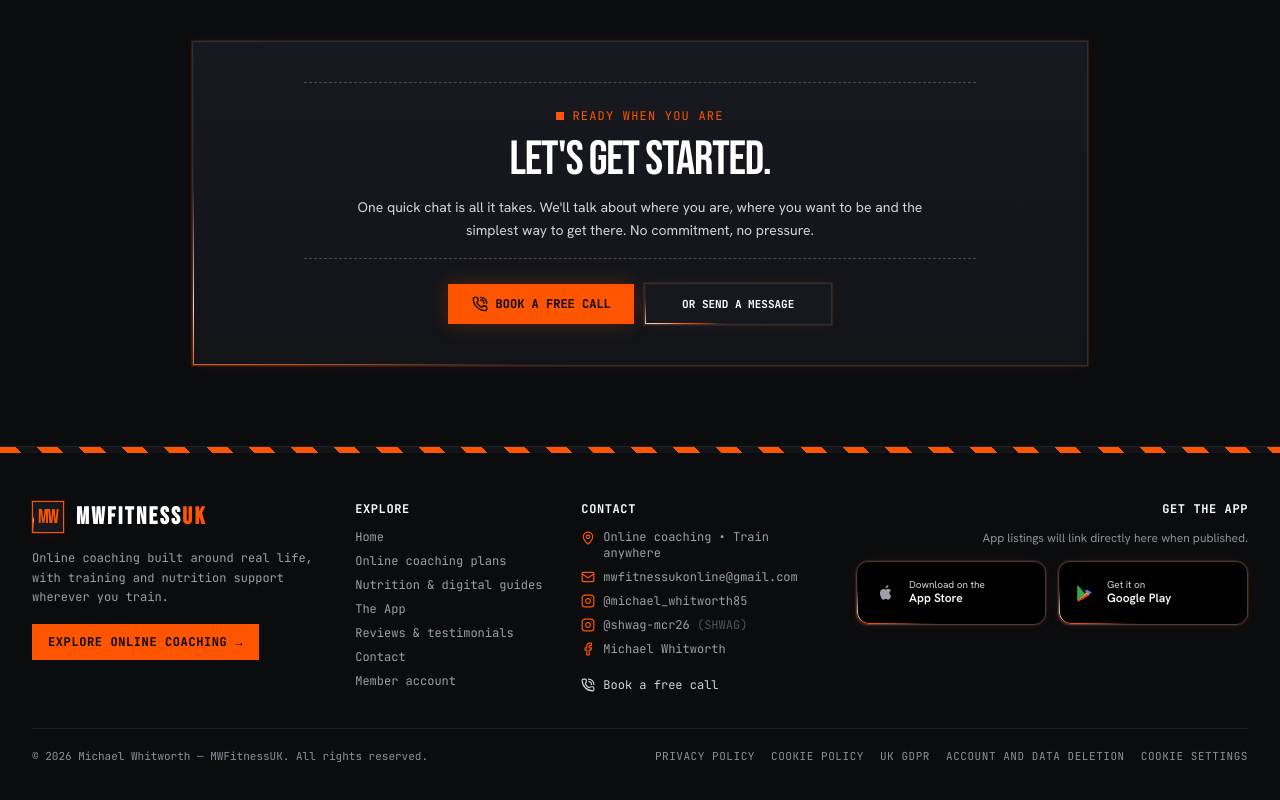
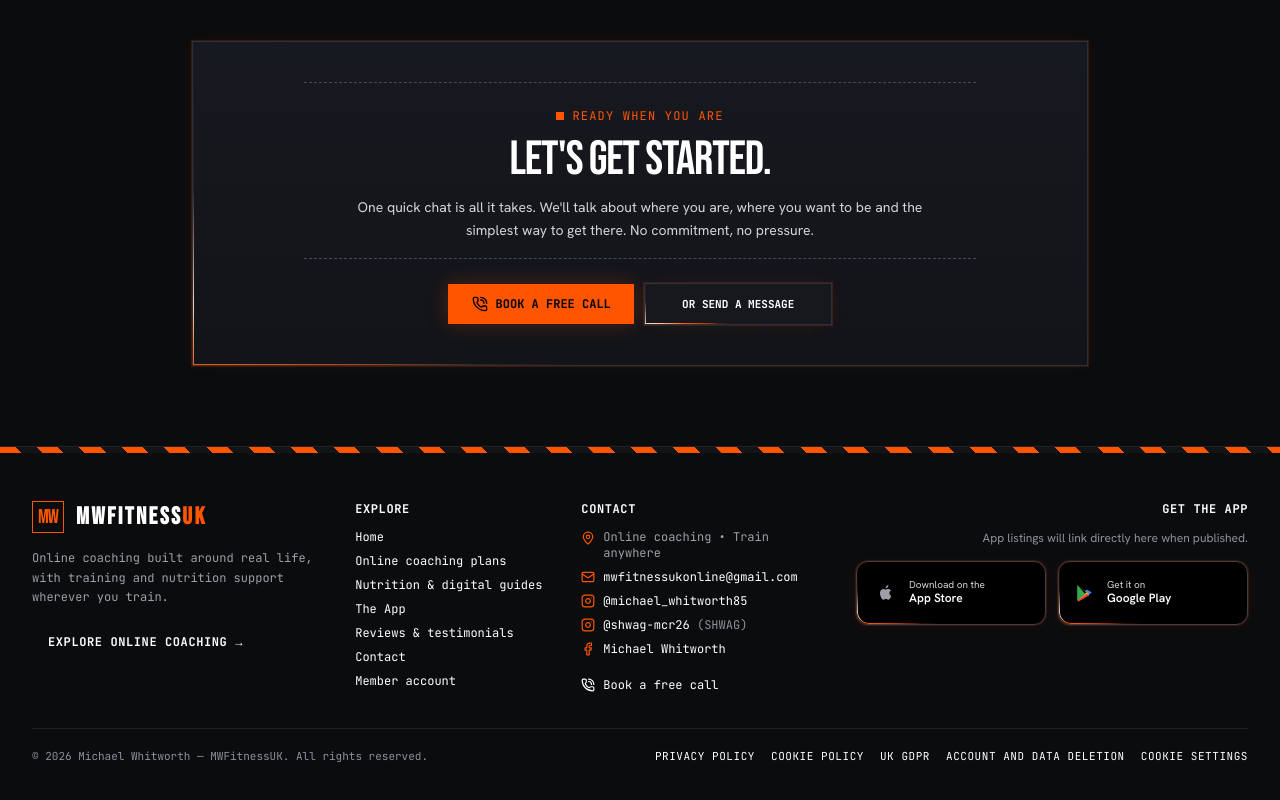
Before and after one commit to chriscallaghan2012/mwfitness, a React (Vite) app: page / in a window 1280 px wide. Shown: the part 3482-4282 px from the top of the page. Built offline with nearby package versions, Linux system fonts and the light colour scheme; no server answers.

Commit message:
footer: links use colour-only states (white<->orange), no backgrounds

```diff
--- a/src/components/Footer.tsx
+++ b/src/components/Footer.tsx
@@ -26,29 +26,29 @@ export const Footer: React.FC<FooterProps> = ({ onSelectScreen, onOpenBookCall }
       <div className="grid grid-cols-1 sm:grid-cols-2 lg:grid-cols-[1.2fr_0.8fr_1fr_auto] gap-8 mb-8 items-start">
         <div className="space-y-4">
           <div className="flex items-center gap-3">
-            <div className="w-8 h-8 bg-[#16181d] border border-[#ff5500] flex items-center justify-center"><span aria-hidden="true" className="font-display text-xl leading-none tracking-tighter text-[#ff5500]">MW</span></div>
+            <div className="w-8 h-8 bg-transparent border border-[#ff5500] flex items-center justify-center"><span aria-hidden="true" className="font-display text-xl leading-none tracking-tighter text-[#ff5500]">MW</span></div>
             <span className="font-display text-2xl tracking-widest text-white font-bold">MWFITNESS<span className="text-[#ff5500]">UK</span></span>
           </div>
           <p className="text-xs font-mono text-zinc-400 max-w-sm leading-relaxed">Online coaching built around real life, with training and nutrition support wherever you train.</p>
-          <button onClick={() => onSelectScreen('online-coaching')} className="bg-[#ff5500] hover:bg-[#ff6a1f] text-black font-mono font-bold text-xs py-2.5 px-4 uppercase tracking-wider">Explore online coaching <span aria-hidden="true">→</span></button>
+          <button onClick={() => onSelectScreen('online-coaching')} className="text-white hover:text-[#ff5500] font-mono font-bold text-xs py-2.5 px-4 uppercase tracking-wider transition-colors">Explore online coaching <span aria-hidden="true">→</span></button>
 
         </div>
         <div className="space-y-3">
           <h2 className="font-mono text-xs text-white uppercase tracking-wider font-bold">Explore</h2>
           <ul className="space-y-2 font-mono text-xs">
-            {NAV_LINKS.map((link) => <li key={link.id}><button onClick={() => onSelectScreen(link.id)} className="hover:text-[#ff5500] transition-colors">{link.label}</button></li>)}
+            {NAV_LINKS.map((link) => <li key={link.id}><button onClick={() => onSelectScreen(link.id)} className="text-white hover:text-[#ff5500] transition-colors">{link.label}</button></li>)}
           </ul>
         </div>
         <div className="space-y-3">
           <h2 className="font-mono text-xs text-white uppercase tracking-wider font-bold">Contact</h2>
           <div className="space-y-2 text-xs font-mono">
             <div className="flex items-start gap-2"><MapPin className="w-3.5 h-3.5 text-[#ff5500] shrink-0 mt-0.5" /><span>{CONTACT.location}</span></div>
-            <div className="flex items-center gap-2"><Mail className="w-3.5 h-3.5 text-[#ff5500] shrink-0" /><a href={`mailto:${CONTACT.email}`} className="hover:text-[#ff5500]">{CONTACT.email}</a></div>
-            <div className="flex items-center gap-2"><Instagram className="w-3.5 h-3.5 text-[#ff5500] shrink-0" /><a href={CONTACT.instagramUrl} target="_blank" rel="noopener noreferrer" className="hover:text-[#ff5500]">@{CONTACT.instagramHandle}</a></div>
-            <div className="flex items-center gap-2"><Instagram className="w-3.5 h-3.5 text-[#ff5500] shrink-0" /><a href={CONTACT.shwagInstagramUrl} target="_blank" rel="noopener noreferrer" className="hover:text-[#ff5500]">@{CONTACT.shwagInstagramHandle} <span className="text-zinc-600">(SHWAG)</span></a></div>
-            <div className="flex items-center gap-2"><Facebook className="w-3.5 h-3.5 text-[#ff5500] shrink-0" /><a href={CONTACT.facebookUrl} target="_blank" rel="noopener noreferrer" className="hover:text-[#ff5500]">{CONTACT.facebookName}</a></div>
+            <div className="flex items-center gap-2"><Mail className="w-3.5 h-3.5 text-[#ff5500] shrink-0" /><a href={`mailto:${CONTACT.email}`} className="text-white hover:text-[#ff5500] transition-colors">{CONTACT.email}</a></div>
+            <div className="flex items-center gap-2"><Instagram className="w-3.5 h-3.5 text-[#ff5500] shrink-0" /><a href={CONTACT.instagramUrl} target="_blank" rel="noopener noreferrer" className="text-white hover:text-[#ff5500] transition-colors">@{CONTACT.instagramHandle}</a></div>
+            <div className="flex items-center gap-2"><Instagram className="w-3.5 h-3.5 text-[#ff5500] shrink-0" /><a href={CONTACT.shwagInstagramUrl} target="_blank" rel="noopener noreferrer" className="text-white hover:text-[#ff5500] transition-colors">@{CONTACT.shwagInstagramHandle} <span className="text-zinc-500">(SHWAG)</span></a></div>
+            <div className="flex items-center gap-2"><Facebook className="w-3.5 h-3.5 text-[#ff5500] shrink-0" /><a href={CONTACT.facebookUrl} target="_blank" rel="noopener noreferrer" className="text-white hover:text-[#ff5500] transition-colors">{CONTACT.facebookName}</a></div>
           </div>
-          <button onClick={onOpenBookCall} className="mt-2 inline-flex items-center gap-2 text-xs font-mono text-zinc-300 hover:text-[#ff5500]"><PhoneCall className="w-3.5 h-3.5" /> Book a free call</button>
+          <button onClick={onOpenBookCall} className="mt-2 inline-flex items-center gap-2 text-xs font-mono text-white hover:text-[#ff5500] transition-colors"><PhoneCall className="w-3.5 h-3.5" /> Book a free call</button>
         </div>
         <div className="space-y-3 lg:text-right">
           <h2 className="font-mono text-xs text-white uppercase tracking-wider font-bold">Get the app</h2>
@@ -59,11 +59,11 @@ export const Footer: React.FC<FooterProps> = ({ onSelectScreen, onOpenBookCall }
       <div className="border-t border-[#1c1f26] pt-5 flex flex-col sm:flex-row items-center justify-between gap-3 font-mono text-[11px] text-zinc-500">
         <p>© {new Date().getFullYear()} Michael Whitworth — MWFitnessUK. All rights reserved.</p>
         <nav aria-label="Legal and privacy" className="flex flex-wrap items-center justify-center gap-x-4 gap-y-2">
-          <a href="/privacy" className="hover:text-[#ff5500] uppercase tracking-wider">Privacy policy</a>
-          <a href="/cookies" className="hover:text-[#ff5500] uppercase tracking-wider">Cookie policy</a>
-          <a href="/gdpr" className="hover:text-[#ff5500] uppercase tracking-wider">UK GDPR</a>
-          <a href="/delete-account" className="hover:text-[#ff5500] uppercase tracking-wider">Account and data deletion</a>
-          <button type="button" onClick={() => window.dispatchEvent(new Event('mw:open-cookie-settings'))} className="hover:text-[#ff5500] uppercase tracking-wider">Cookie settings</button>
+          <a href="/privacy" className="text-white hover:text-[#ff5500] uppercase tracking-wider transition-colors">Privacy policy</a>
+          <a href="/cookies" className="text-white hover:text-[#ff5500] uppercase tracking-wider transition-colors">Cookie policy</a>
+          <a href="/gdpr" className="text-white hover:text-[#ff5500] uppercase tracking-wider transition-colors">UK GDPR</a>
+          <a href="/delete-account" className="text-white hover:text-[#ff5500] uppercase tracking-wider transition-colors">Account and data deletion</a>
+          <button type="button" onClick={() => window.dispatchEvent(new Event('mw:open-cookie-settings'))} className="text-white hover:text-[#ff5500] uppercase tracking-wider transition-colors">Cookie settings</button>
         </nav>
       </div>
     </div>
```
